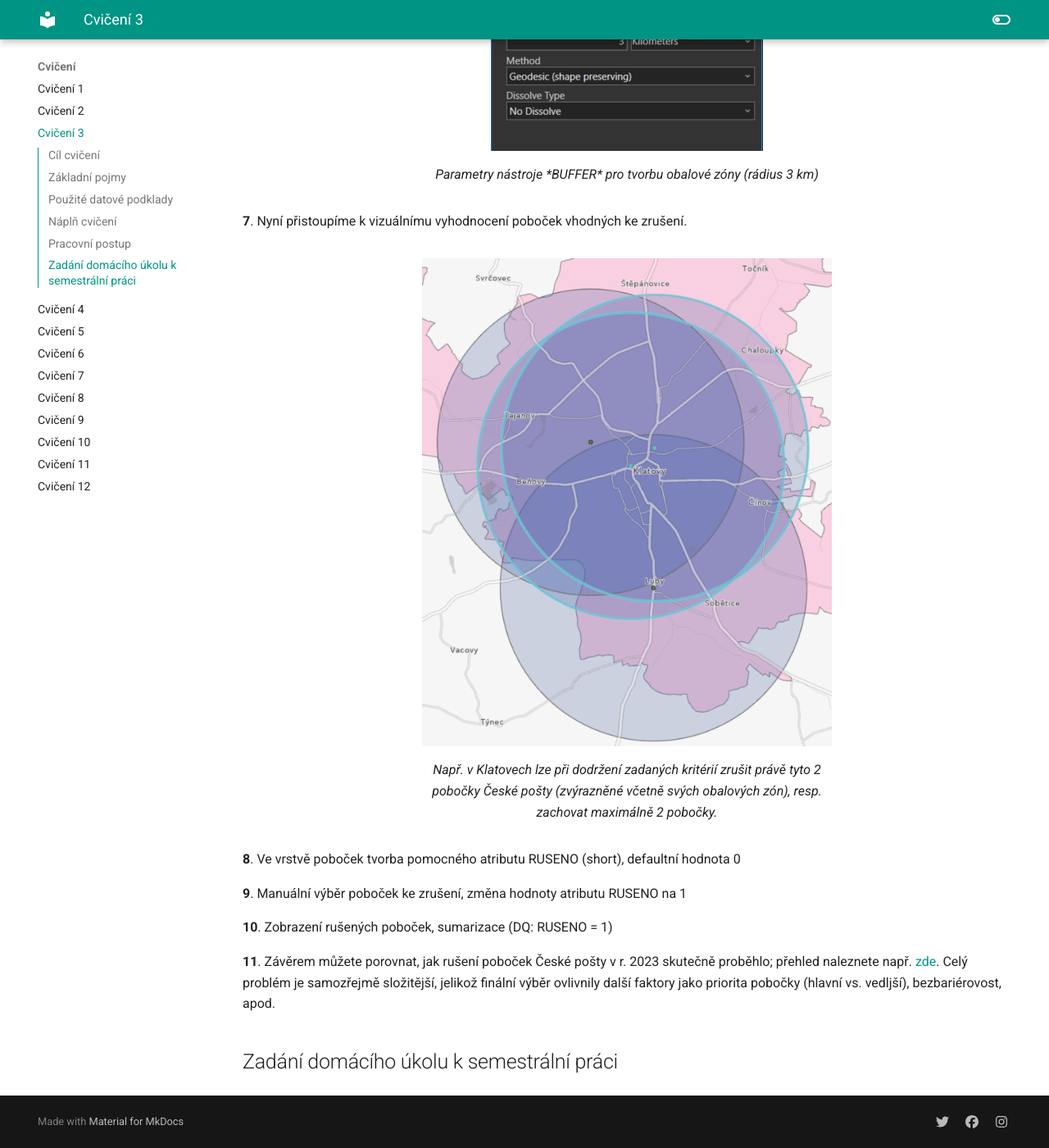
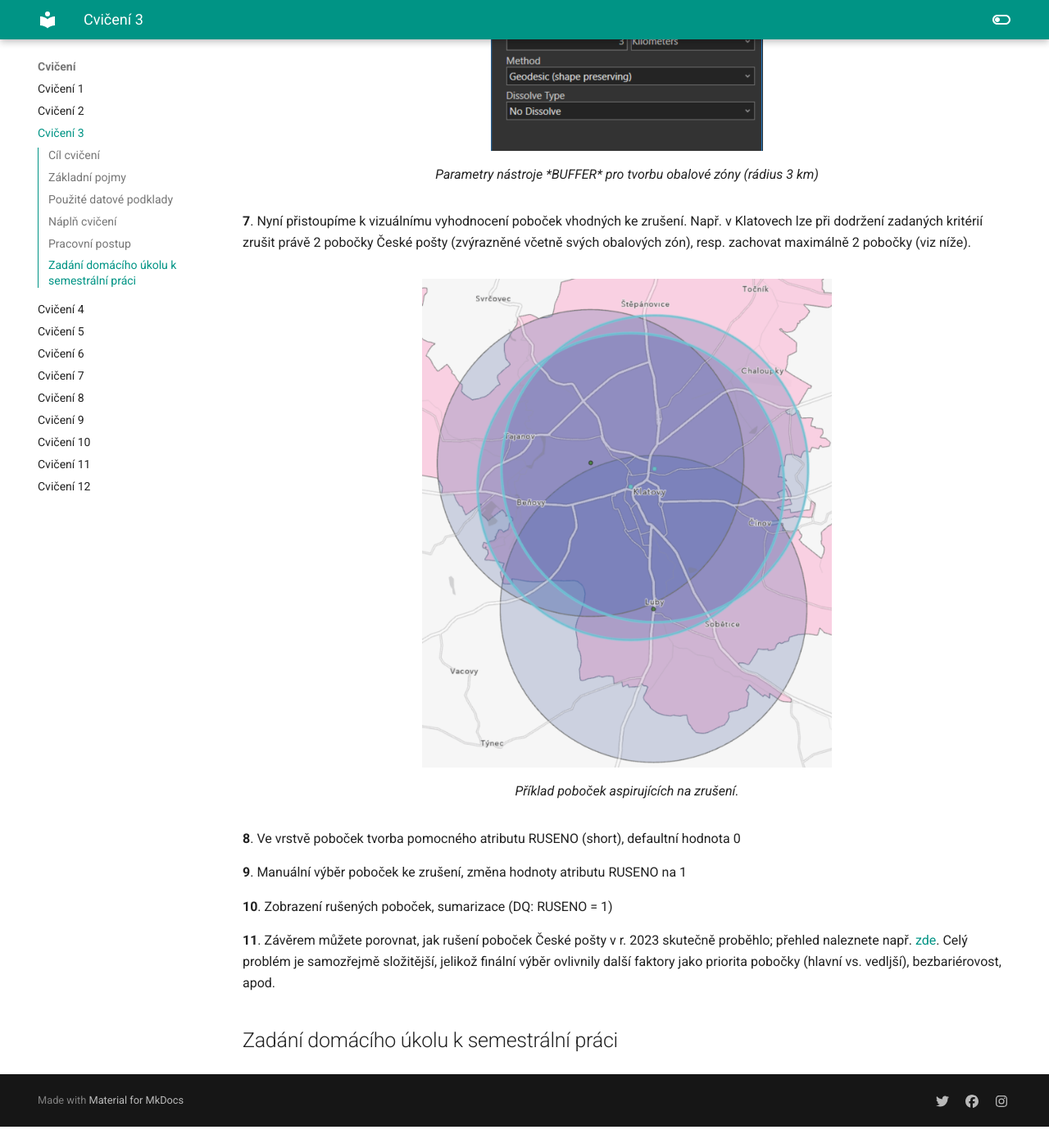
Before and after one commit to k155gis0/gis1, an MkDocs documentation site: the page built from docs/cviceni/cviceni3.md, in a window 1280 px wide and 1400 px high, scrolled down 6749 px. Shown: the whole window at 82% size. Built offline with MkDocs 1.6.1 and Material for MkDocs 9.7.7, drawn with Linux system fonts in a browser that asks for light colours; after the commit the page ends 8123 px from its top, so only the background shows below that.

Commit message:
$another edits in cv3

```diff
--- a/docs/cviceni/cviceni3.md
+++ b/docs/cviceni/cviceni3.md
@@ -37,60 +37,60 @@ Jakou finanční úsporu jste schopni svým návrhem zajistit, pokud by provoz j
 **1.** Výběr obcí v Plzeňském kraji s více než 2500 obyvateli (atributový dotaz) a tvorba samostatné vrstvy selektovaných prvků.
 
 <figure markdown>
-  ![Export features](../assets/cviceni3/SELECT_obce.png "Select obce")
+  ![Select](../assets/cviceni3/SELECT_obce.png "Select obce")
   <figcaption>Atributový dotaz na vrstvu obcí</figcaption>
 </figure>
 
 **2.** Výběr typu pobočky zavedením definition query (výraz: ZKRNAZ_DRU = 'pošta').
 
 <figure markdown>
-  ![Export features](../assets/cviceni3/DQ_posta.png "Definition query pošty")
+  ![DQ](../assets/cviceni3/DQ_posta.png "Definition query pošty")
   <figcaption>Definition query pro vrstvu poboček pošty</figcaption>
 </figure>
 
 <figure markdown>
-  ![Export features](../assets/cviceni3/MAP_pred-spatial-join.png "Mapa 1")
+  ![Map 1](../assets/cviceni3/MAP_pred-spatial-join.png "Mapa 1")
   <figcaption>Vizualizace stavu nad podkladovou mapou</figcaption>
 </figure>
 
 **3.** Spatial join: k výběru obcí připojíme pobočky na základě jejich polohy. Zároveň přidáme nový atribut POCET_POBOCEK, který bude určen na základě sumy libovolného ze stávajících atributů vrstvy poboček (např. count(GmIID)).
 
 <figure markdown>
-  ![Export features](../assets/cviceni3/SPATIALJOIN_obce-pobocky.png "Spatial join")
+  ![Spatial join](../assets/cviceni3/SPATIALJOIN_obce-pobocky.png "Spatial join")
   <figcaption>Spatial join</figcaption>
 </figure>
 
 **4**. Následně zadáme atributový dotaz na vrstvu obcí, který vybere prvky s více než 1 pobočkou (POCET_POBOCEK *is greater than* 1).
 
 <figure markdown>
-  ![Export features](../assets/cviceni3/SELECT_pocet-pobocek.png "Atributový dotaz")
+  ![Select by attribute](../assets/cviceni3/SELECT_pocet-pobocek.png "Atributový dotaz")
   <figcaption>Atributový dotaz na vrstvu obcí</figcaption>
 </figure>
 
 **5**. V dalším kroku použijeme nástroj *CLIP* a vytvoříme novou vrstvu obsahující takové pobočky pošty, které se nacházejí v obcích s více než 1 pobočkou. Tím, že v předchozím kroku byla provedena selekce pouze některých prvků z vrstvy obcí, do funkce *CLIP* vstoupí pouze tento aktivní výběr.
 
 <figure markdown>
-  ![Export features](../assets/cviceni3/CLIP_pobocky.png "Clip")
+  ![Clip features](../assets/cviceni3/CLIP_pobocky.png "Clip"){: .right}
   <figcaption>Oříznutí vrstvy poboček aktivními prvky ve vrstvě obcí.</figcaption>
 </figure>
 
 <figure markdown>
-  ![Export features](../assets/cviceni3/MAP_spatial-join-plus-dq.png "Mapa 2")
+  ![Map 2](../assets/cviceni3/MAP_spatial-join-plus-dq.png "Mapa 2")
   <figcaption>Vizualizace stavu po ořezu.</figcaption>
 </figure>
 
 **6**. S využitím nástroje *BUFFER* vytvoříme obalovou zónu kolem každé pobočky o poloměru 3 km.
 
 <figure markdown>
-  ![Export features](../assets/cviceni3/BUFFER_pobocky.png "Buffer")
+  ![Buffer](../assets/cviceni3/BUFFER_pobocky.png "Buffer")
   <figcaption>Parametry nástroje *BUFFER* pro tvorbu obalové zóny (rádius 3 km)</figcaption>
 </figure>
 
-**7**. Nyní přistoupíme k vizuálnímu vyhodnocení poboček vhodných ke zrušení.
+**7**. Nyní přistoupíme k vizuálnímu vyhodnocení poboček vhodných ke zrušení. Např. v Klatovech lze při dodržení zadaných kritérií zrušit právě 2 pobočky České pošty (zvýrazněné včetně svých obalových zón), resp. zachovat maximálně 2 pobočky (viz níže).
 
 <figure markdown>
-  ![Export features](../assets/cviceni3/MAP_buffer-Klatovy.png "Mapa 3"){ width="500" }
-  <figcaption>Např. v Klatovech lze při dodržení zadaných kritérií zrušit právě tyto 2 pobočky České pošty (zvýrazněné včetně svých obalových zón), resp. zachovat maximálně 2 pobočky.</figcaption>
+  ![Map 3](../assets/cviceni3/MAP_buffer-Klatovy.png "Mapa 3"){ width="500" }
+  <figcaption>Příklad poboček aspirujících na zrušení.</figcaption>
 </figure>
 
 **8**. Ve vrstvě poboček tvorba pomocného atributu RUSENO (short), defaultní hodnota 0
```
